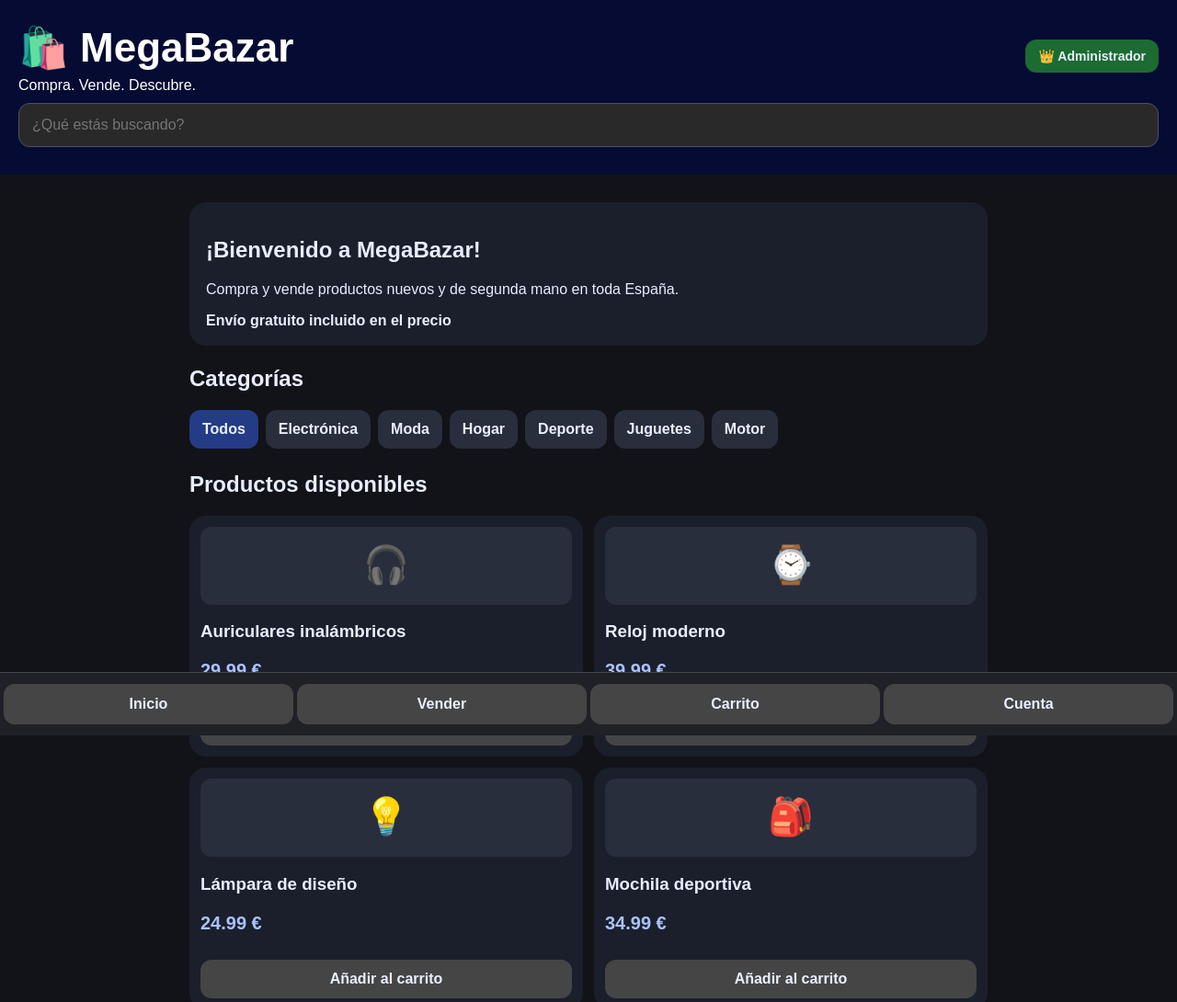
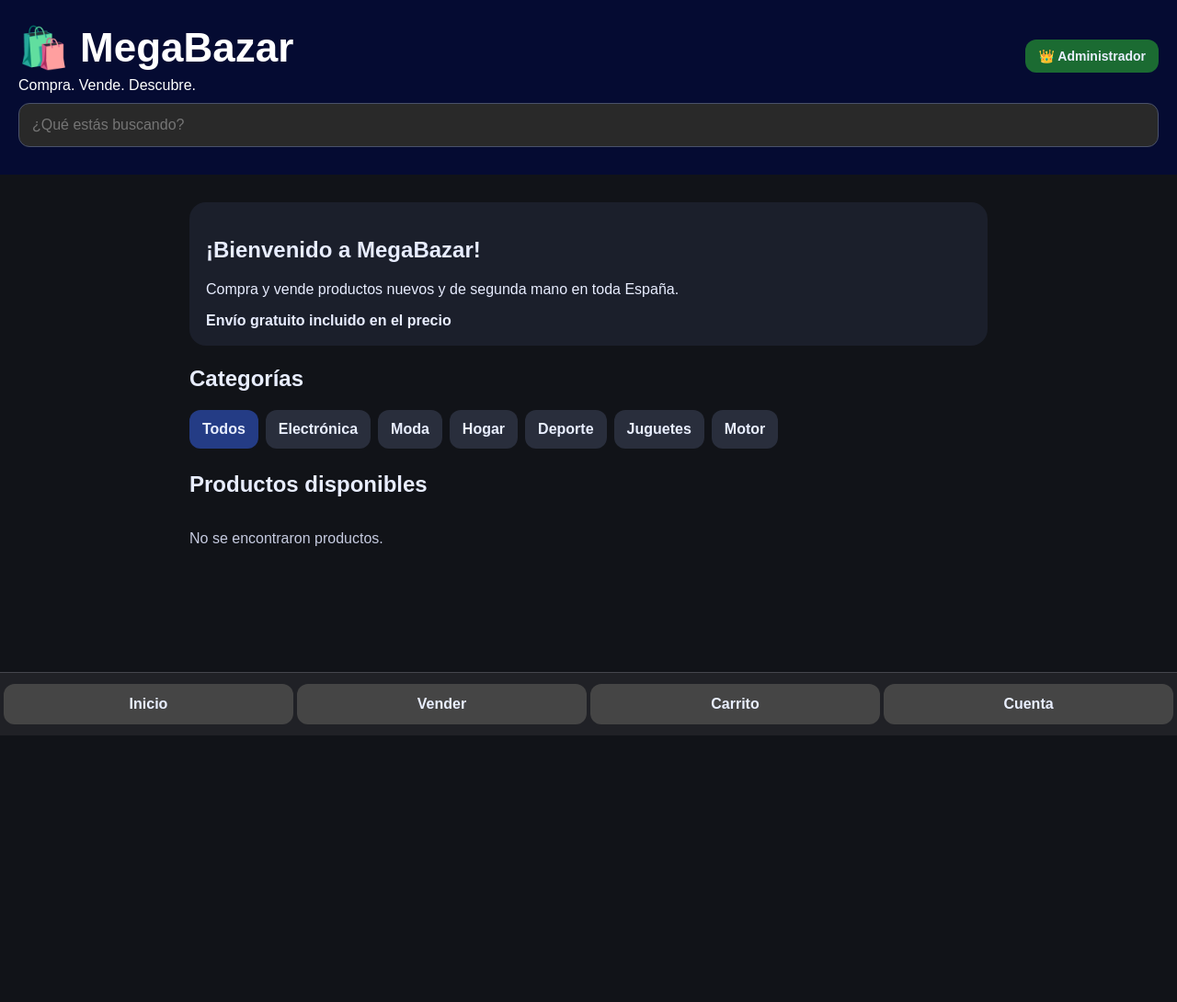
Before and after one commit to carrete7575-ctrl/megabazar-app, a plain HTML site: page index.html in a window 1280 px wide. Shown: the top 1090 px of the page at 92% size. After the commit the page ends 800 px from the top, so only its background shows below. Drawn offline with Linux system fonts and the light colour scheme; no server answers.

Commit message:
Remove demo products and adjust filtering
Removed demo products array and updated product filtering logic.

```diff
--- a/index.html
+++ b/index.html
@@ -165,12 +165,7 @@ const firebaseConfig = {
   appId: "1:923808682916:web:7b8aa4901c00b6f36ca731"
 };
 
-const demo = [
-  {id:"d1",icon:"🎧",title:"Auriculares inalámbricos",cat:"Electrónica",price:29.99,demo:true},
-  {id:"d2",icon:"⌚",title:"Reloj moderno",cat:"Moda",price:39.99,demo:true},
-  {id:"d3",icon:"💡",title:"Lámpara de diseño",cat:"Hogar",price:24.99,demo:true},
-  {id:"d4",icon:"🎒",title:"Mochila deportiva",cat:"Deporte",price:34.99,demo:true}
-];
+
 const categories = ["Todos","Electrónica","Moda","Hogar","Deporte","Juguetes","Motor"];
 let products = [];
 let cart = [];
@@ -244,7 +239,7 @@ function drawCategories(){
 
 function drawProducts(){
   const query = $("search").value.trim().toLowerCase();
-  const all = products.concat(demo).filter(function(product){
+  const all = products.filter(function(product){
     const categoryMatches = selectedCategory === "Todos" || product.cat === selectedCategory;
     return categoryMatches && String(product.title || "").toLowerCase().includes(query);
   });
```
